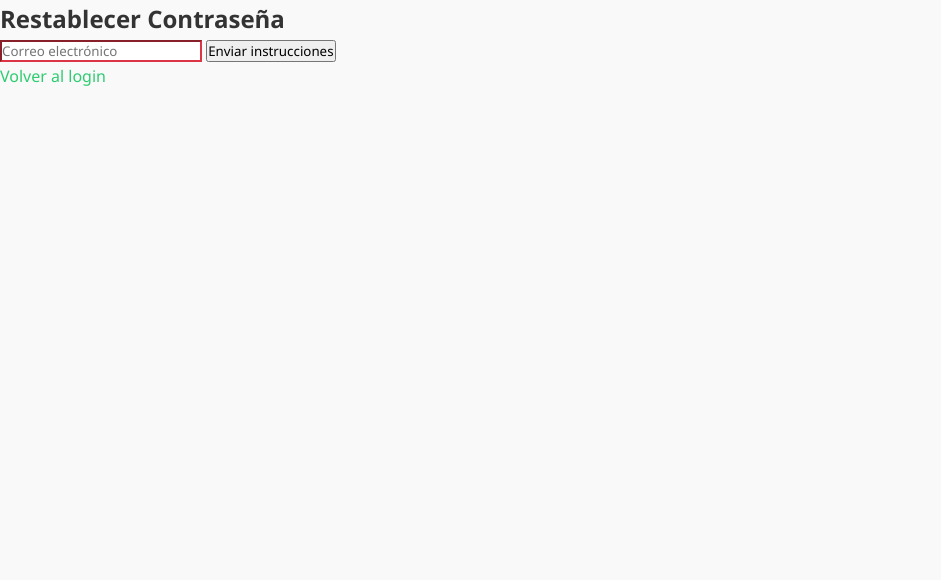
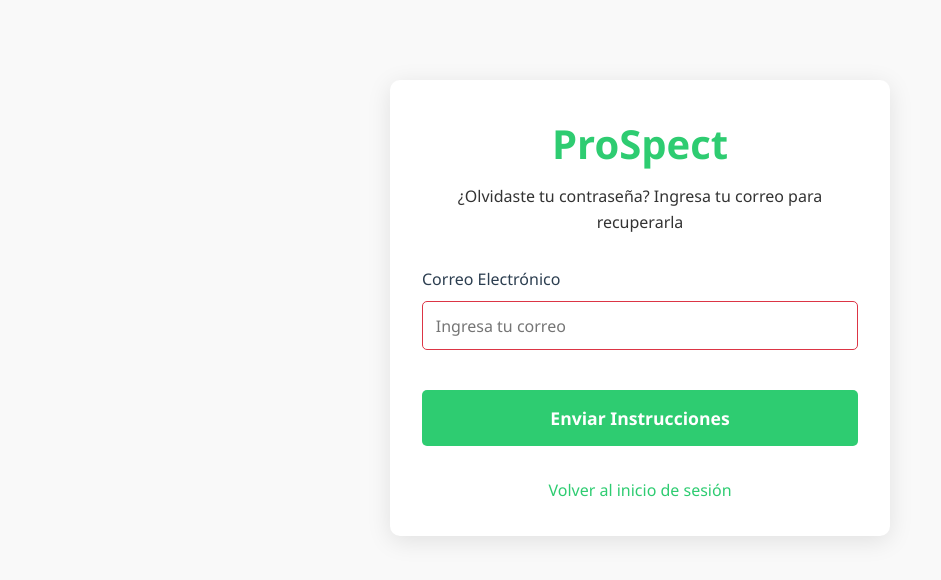
Before and after one commit to RaulRoman03/ProSpect, a Flask app: page /reset in a window 1280 px wide. Shown: the top 580 px of the page, without its empty margins (0-941 px from the left). Run offline with Flask 2, Linux system fonts and the light colour scheme.

Commit message:
reset change

```diff
--- a/templates/password_reset.html
+++ b/templates/password_reset.html
@@ -2,16 +2,27 @@
 <html lang="es">
 <head>
     <meta charset="UTF-8">
-    <title>Restablecer Contraseña</title>
+    <meta name="viewport" content="width=device-width, initial-scale=1.0">
+    <title>Restablecer Contraseña - ProSpect</title>
     <link rel="stylesheet" href="{{ url_for('static', filename='css/style.css') }}">
 </head>
 <body>
-    <h2>Restablecer Contraseña</h2>
-    <form method="POST" action="{{ url_for('password_reset') }}">
-        <input type="email" name="email" placeholder="Correo electrónico" required
-               value="{{ form_data.email if form_data and form_data.get('email') else '' }}">
-        <button type="submit">Enviar instrucciones</button>
-    </form>
-    <p><a href="{{ url_for('login') }}">Volver al login</a></p>
+    <div class="login-container">
+        <div class="login-header">
+            <h1>ProSpect</h1>
+            <p>¿Olvidaste tu contraseña? Ingresa tu correo para recuperarla</p>
+        </div>
+        <form method="POST" action="{{ url_for('password_reset') }}">
+            <div class="form-group">
+                <label for="email">Correo Electrónico</label>
+                <input type="email" name="email" id="email" required placeholder="Ingresa tu correo"
+                       value="{{ form_data.email if form_data and form_data.get('email') else '' }}">
+            </div>
+            <button type="submit" class="login-button">Enviar Instrucciones</button>
+        </form>
+        <div class="login-footer">
+            <p><a href="{{ url_for('login') }}">Volver al inicio de sesión</a></p>
+        </div>
+    </div>
 </body>
 </html>
```
